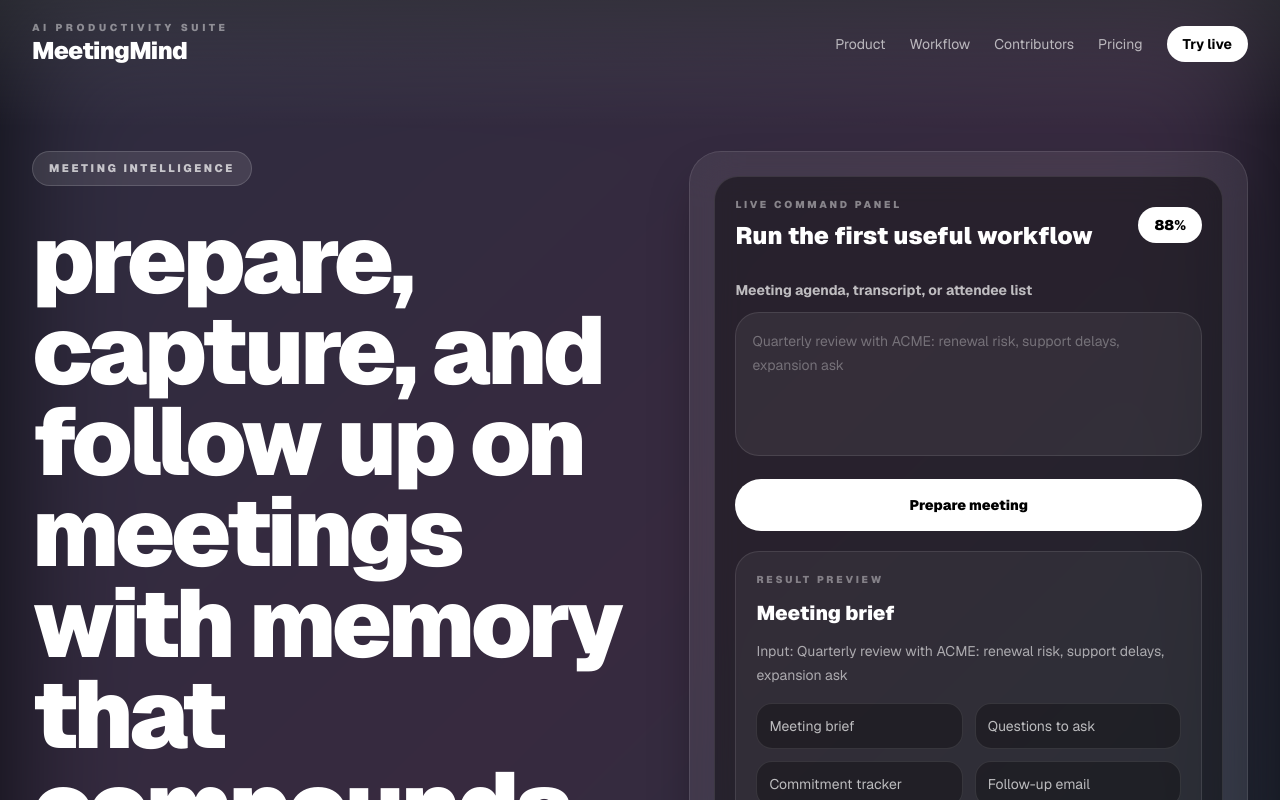
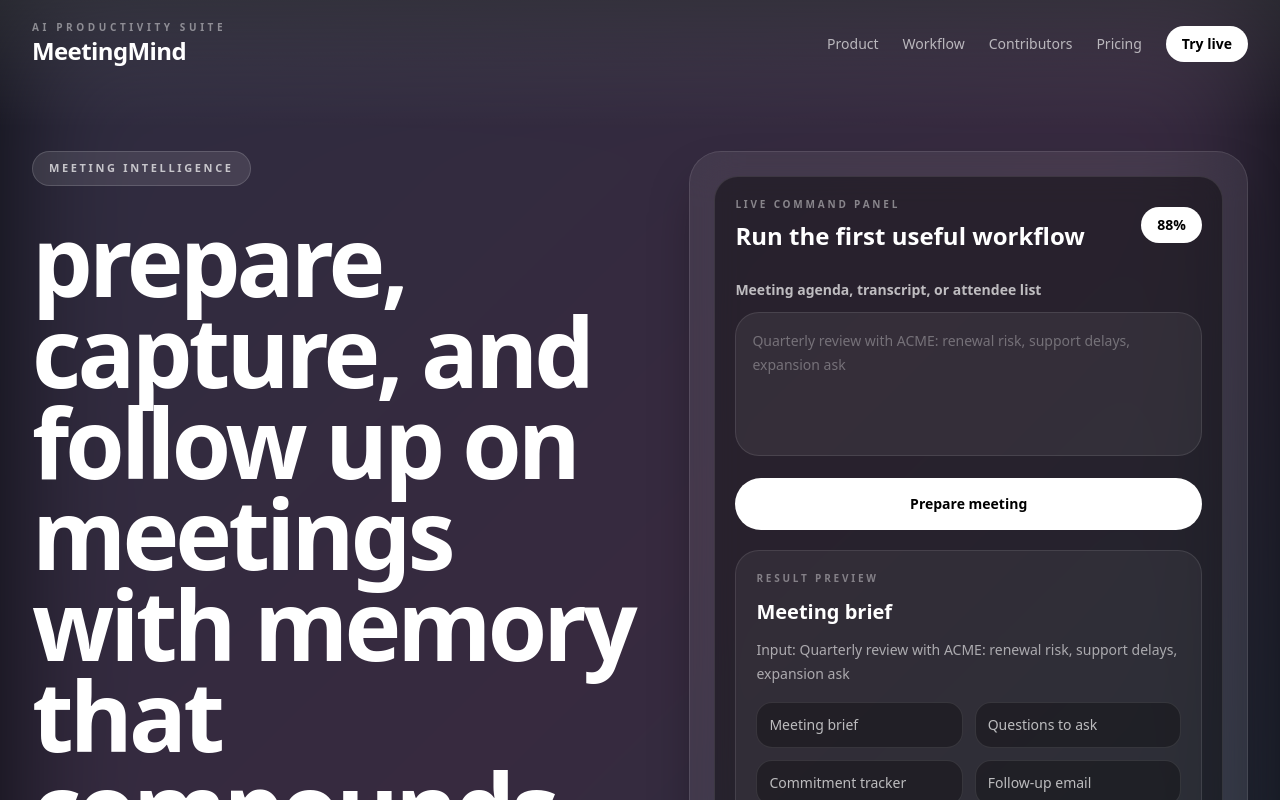
Before and after one commit to jayblast-spec/meetingmind, a Next.js app: page / in a window 1280 px wide. Shown: the top 800 px of the page. Built offline with nearby package versions, Linux system fonts and the light colour scheme.

Commit message:
Set product metadata and layout

```diff
--- a/app/layout.tsx
+++ b/app/layout.tsx
@@ -1,33 +1,11 @@
-import type { Metadata } from "next";
-import { Geist, Geist_Mono } from "next/font/google";
-import "./globals.css";
-
-const geistSans = Geist({
-  variable: "--font-geist-sans",
-  subsets: ["latin"],
-});
-
-const geistMono = Geist_Mono({
-  variable: "--font-geist-mono",
-  subsets: ["latin"],
-});
+import type { Metadata } from 'next';
+import './globals.css';
 
 export const metadata: Metadata = {
-  title: "MeetingMind — Turn meeting notes into actions",
-  description: "Paste your raw meeting notes and get structured action items, decisions, and next steps in seconds. AI-powered.",
+  title: 'MeetingMind | Meeting intelligence',
+  description: 'prepare, capture, and follow up on meetings with memory that compounds',
 };
 
-export default function RootLayout({
-  children,
-}: Readonly<{
-  children: React.ReactNode;
-}>) {
-  return (
-    <html
-      lang="en"
-      className={`${geistSans.variable} ${geistMono.variable} h-full antialiased`}
-    >
-      <body className="min-h-screen bg-background text-foreground overflow-x-hidden">{children}</body>
-    </html>
-  );
+export default function RootLayout({ children }: Readonly<{ children: React.ReactNode }>) {
+  return <html lang="en"><body>{children}</body></html>;
 }
```
